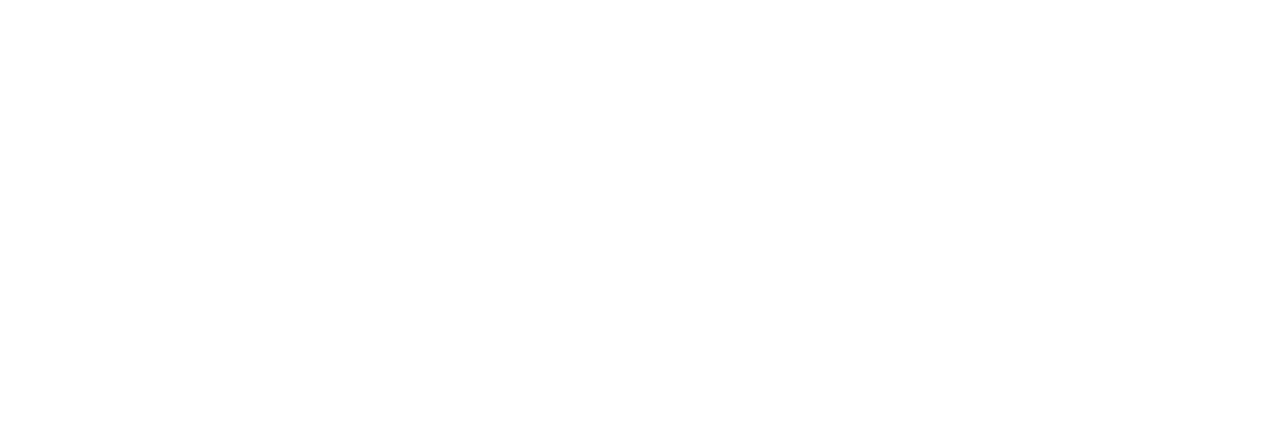
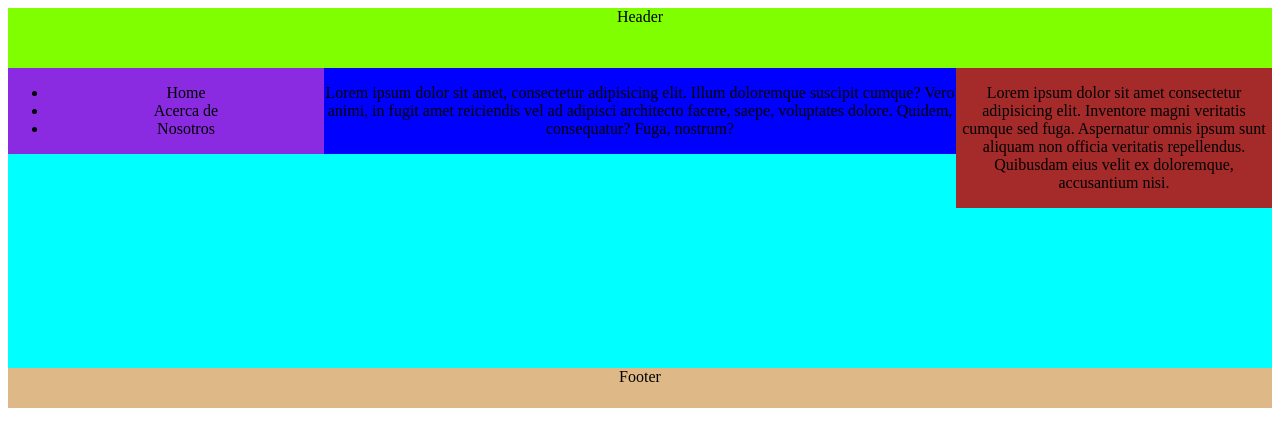
Before and after one commit to jeovaro/quiz-JWA, a plain HTML site: page main.html in a window 1280 px wide. Drawn offline with Linux system fonts and the light colour scheme.

Commit message:
Update main.html

```diff
--- a/main.html
+++ b/main.html
@@ -4,11 +4,93 @@
     <meta charset="UTF-8">
     <meta http-equiv="X-UA-Compatible" content="IE=edge">
     <meta name="viewport" content="width=device-width, initial-scale=1.0">
-    <title>Document</title>
+    <title>Diseno adaptable</title>
+</head>
+<style>
 
-    <link rel="stylesheet" href="estilos.css">
-</head>
+
+*{
+
+    box-sizing: border-box;
+    text-align: center;
+
+}
+
+.header{
+    background-color: chartreuse;
+    width: 100%;
+    float: left;
+    height: 60px;
+}
+.footer{
+
+
+background-color: burlywood;
+width: 100%;
+float: left;
+height: 40px;
+
+}
+.menu{
+
+    background-color: blueviolet;
+    width: 25%;
+    float: left;
+}
+.dashbord{
+
+    background-color: blue;
+    width: 50%;
+    float: left;
+}
+.rss{
+
+    background-color: brown;
+    width: 25%;
+    float: left;
+}
+.Main{
+
+background-color: aqua;
+width: 100%;
+float: left;
+height: 300px;
+
+}
+
+
+</style>
 <body>
+    <div class="header">
+        Header
+    </div>
+    <div class="Main">
+    <div class="menu">
+        <ul>
+            <li>Home</li>
+            <li>Acerca de</li>
+            <li>Nosotros</li>
+        </ul>
+    </div >
+    <div class="dashbord">
+        <p>Lorem ipsum dolor sit amet, consectetur adipisicing elit. Illum doloremque suscipit cumque? Vero animi, in fugit amet
+            reiciendis vel ad adipisci architecto facere, saepe, voluptates dolore. Quidem, consequatur? Fuga, nostrum?</p>
+
+    </div>
+    <div class="rss">
+        <p>Lorem ipsum dolor sit amet consectetur adipisicing elit. Inventore magni veritatis cumque sed fuga. Aspernatur omnis
+        ipsum sunt aliquam non officia veritatis repellendus. Quibusdam eius velit ex doloremque, accusantium nisi.
+        </p>
+
+    </div>
+    </div>
+
+    <div class="footer">
+
+        Footer
+
+    </div>
+
 
 </body>
 </html>
```
